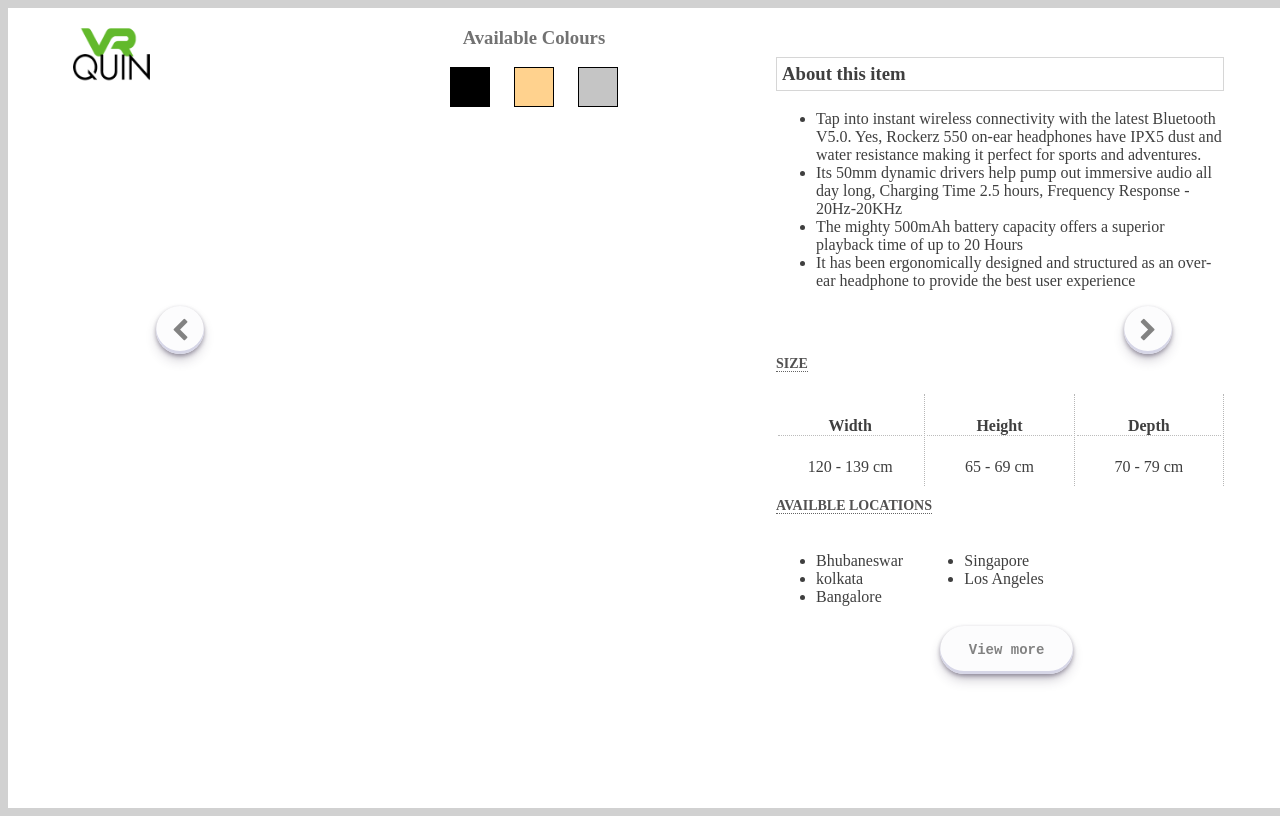
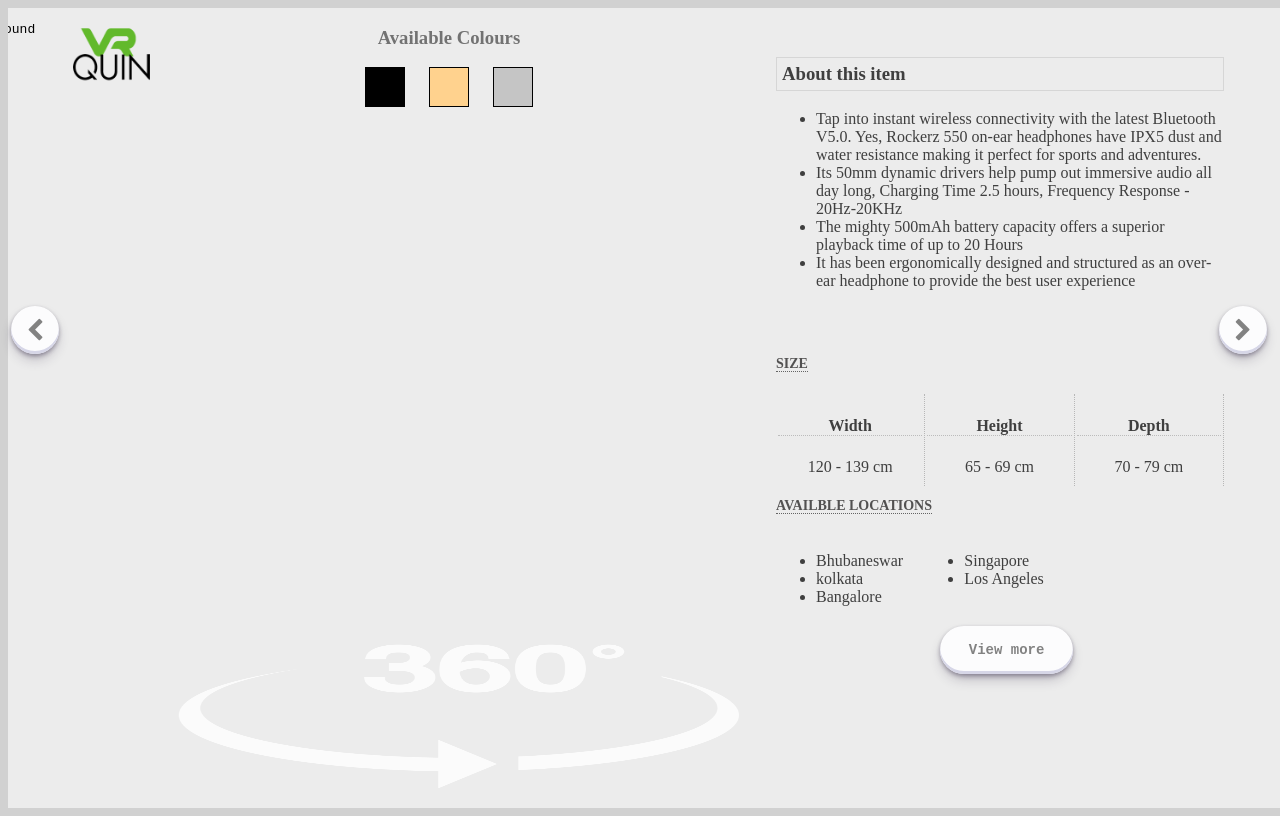
Before and after one commit to Debaprasadvrquin/vlc-http-controller-vrquin-1.2, a website: page vrquin.html in a window 1280 px wide. Drawn offline with Linux system fonts and the light colour scheme; no server answers.

Commit message:
Update vrquin.css

```diff
--- a/public/css/vrquin.css
+++ b/public/css/vrquin.css
@@ -61,11 +61,11 @@ img {
 }
 .nex {
   /* padding-left: 300px; */
-  margin-left: 920px;
+  margin-left: 1790px;
 }
 .pri {
   /* padding-left: -300px; */
-  margin-left: -620px;
+  margin-left: -1145px;
 }
 .next {
   align-items: center;
@@ -670,7 +670,8 @@ img {
   position: relative;
   padding-bottom: 56.25%;
   overflow: hidden;
-  background-color: rgb(255, 255, 255);
+  /* background-color: rgb(255, 255, 255); */
+  background-color: #ececec;
 }
 .c-content {
   /* width: 110%; height: 300px; */
@@ -731,8 +732,8 @@ img {
   z-index: 1000000;
   /* border: 2px solid black; */
   position: fixed;
-  margin-top: 76vh;
-  margin-left: 7vw;
+  margin-top: 80vh;
+  margin-left: 20vw;
 }
 .view-360 img {
   width: 600px;
@@ -782,7 +783,7 @@ iframe {
   position: absolute;
   overflow: hidden;
   top: 1px;
-  margin-left: 15%;
+  /* margin-left: 15%; */
   height: 110vh;
   width: 130vw;
   min-width: 100%;
@@ -813,43 +814,78 @@ iframe {
 
 .loadiframe {
   align-items: center;
-  margin-right: 380px;
+  margin-right: 700px;
   text-align: center;
 }
 .loadiframe h3 {
   color: #727272;
 }
-
-@media screen and (min-width: 1000px) {
-  .media {
-    padding-left: 6%;
+@media screen and (max-width: 1300px) {
+  .pri {
+    margin-left: -765px;
   }
-  .contents {
-    margin-right: 60px;
+  .nex {
+    /* padding-left: 300px; */
+    margin-left: 1160px;
   }
   iframe {
     position: absolute;
     overflow: hidden;
-    top: -10px;
-    left: -24%;
+    top: 1px;
+    margin-left: -4%;
+    height: 110vh;
+    width: 105vw;
+    min-width: 100%;
+  }
+  .loadiframe {
+    align-items: center;
+    margin-right: 550px;
+    text-align: center;
+  }
+  .view-360 {
+    z-index: 1000000;
+    /* border: 2px solid black; */
+    position: fixed;
+    margin-top: 78vh;
+    margin-left: 11vw;
+  }
+}
+@media screen and (max-width: 1100px) {
+  .pri {
+    margin-left: -620px;
+  }
+  .nex {
+    /* padding-left: 300px; */
+    margin-left: 920px;
+  }
+  .view-360 {
+    z-index: 1000000;
+    /* border: 2px solid black; */
+    position: fixed;
+    margin-top: 76vh;
+    margin-left: 7vw;
+  }
+  iframe {
+    position: absolute;
+    overflow: hidden;
+    top: 1px;
+    margin-left: -10%;
     height: 110vh;
     width: 130vw;
     min-width: 100%;
   }
-}
-@media screen and (min-width: 1250px) {
-  .media {
-    padding-left: 11%;
-  }
-  .contents {
-    margin-right: 130px;
+  .loadiframe {
+    align-items: center;
+    margin-right: 380px;
+    text-align: center;
   }
 }
-@media screen and (min-width: 1900px) {
+
+/* @media screen and (min-width: 1900px) {
   .media {
     padding-left: 22%;
   }
   .contents {
     margin-right: 500px;
   }
-}
+} */
```
